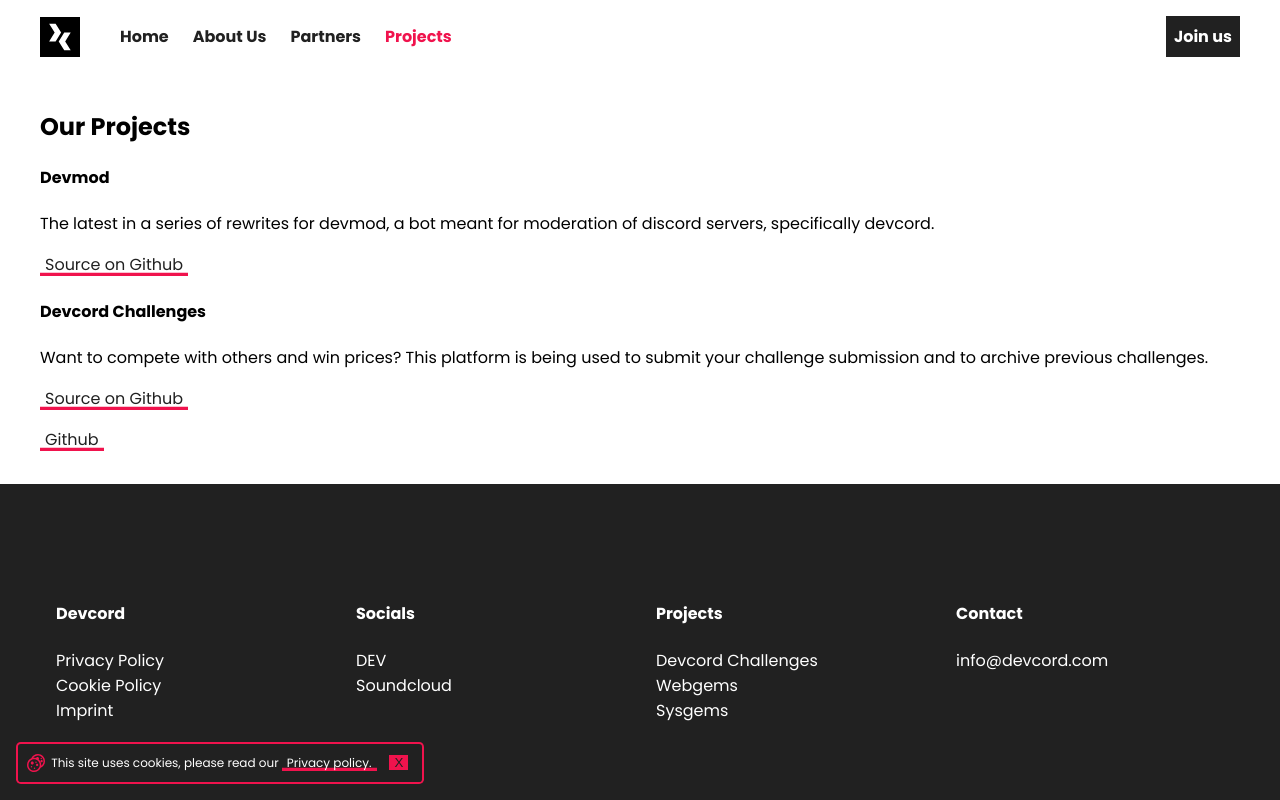
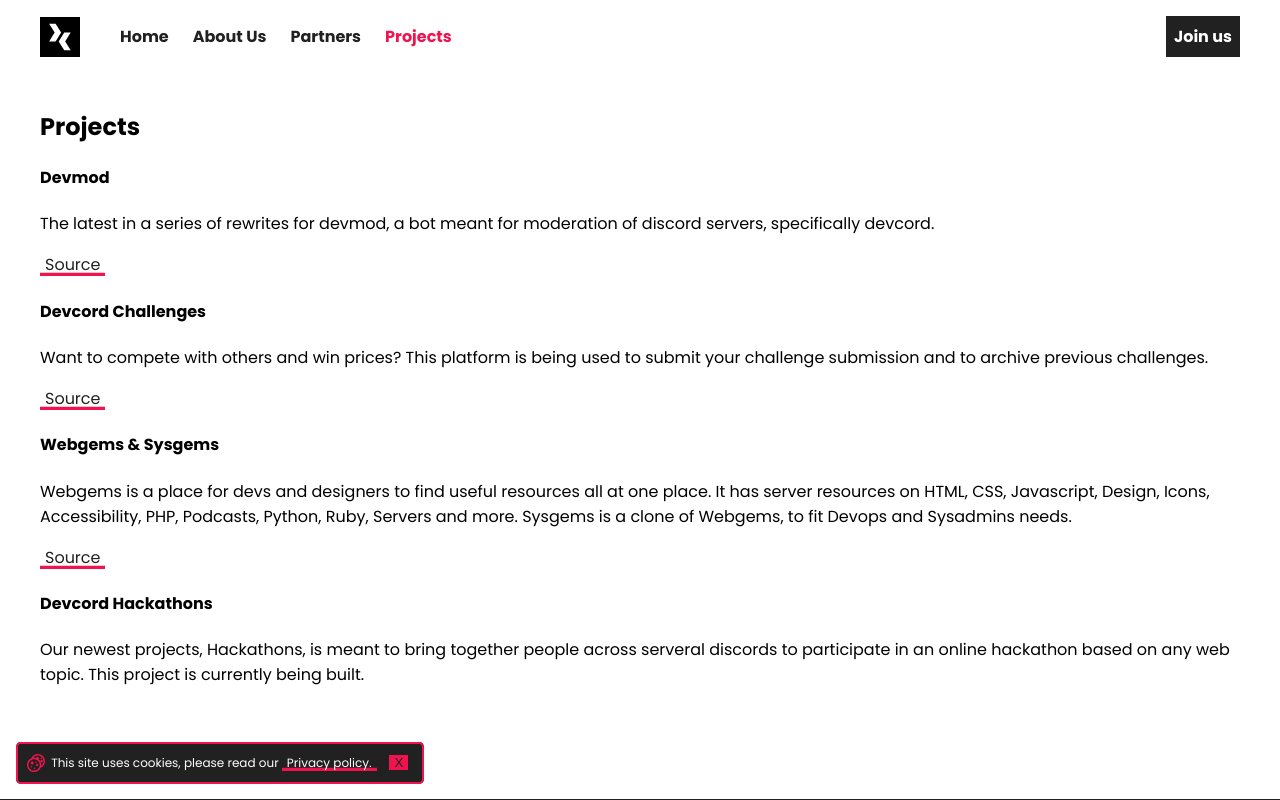
Before and after one commit to devcord/website, a Vue app: page /projects in a window 1280 px wide. Shown: the top 800 px of the page. Built offline with nearby package versions, Linux system fonts and the light colour scheme.

Commit message:
:recycle: add spacing to sections

```diff
--- a/src/views/About.vue
+++ b/src/views/About.vue
@@ -41,6 +41,8 @@
   display: flex;
   align-items: center;
   justify-content: center;
+
+  margin-bottom: 10vh;
 }
 
 .card {
--- a/src/views/Partners.vue
+++ b/src/views/Partners.vue
@@ -2,7 +2,7 @@
 main
   section
     .content
-      h1 Our Partners
+      h1 Partners
       h3 Domaincord
       i tbd
       p
@@ -20,5 +20,7 @@
   display: flex;
   align-items: center;
   justify-content: center;
+
+  margin-bottom: 10vh;
 }
 </style>
--- a/src/views/Projects.vue
+++ b/src/views/Projects.vue
@@ -2,17 +2,21 @@
 main
   section
     .content
-      h1 Our Projects
+      h1 Projects
       h4 Devmod
       p The latest in a series of rewrites for devmod, a bot meant for moderation of discord servers, specifically devcord.
       p
-        a(href="https://github.com/redxtech/devmod", title="See on Github").highlighted Source on Github
+        a(href="https://github.com/redxtech/devmod", title="See on Github").highlighted Source
       h4 Devcord Challenges
       p Want to compete with others and win prices? This platform is being used to submit your challenge submission and to archive previous challenges.
       p
-        a(href="https://github.com/devcord/devcord_challenges", title="See on Github").highlighted Source on Github
+        a(href="https://github.com/devcord/devcord_challenges", title="See on Github").highlighted Source
+      h4 Webgems & Sysgems
+      p Webgems is a place for devs and designers to find useful resources all at one place. It has server resources on HTML, CSS, Javascript, Design, Icons, Accessibility, PHP, Podcasts, Python, Ruby, Servers and more. Sysgems is a clone of Webgems, to fit Devops and Sysadmins needs.
       p
-        a(href="https://github.com/devcord", title="See our projects on Github").highlighted Github
+        a(href="https://github.com/webgems", title="See on Github").highlighted Source
+      h4 Devcord Hackathons
+      p Our newest projects, Hackathons, is meant to bring together people across serveral discords to participate in an online hackathon based on any web topic. This project is currently being built.
 </template>
 
 <style lang="scss" scoped>
@@ -20,5 +24,7 @@
   display: flex;
   align-items: center;
   justify-content: center;
+
+  margin-bottom: 10vh;
 }
 </style>
```
